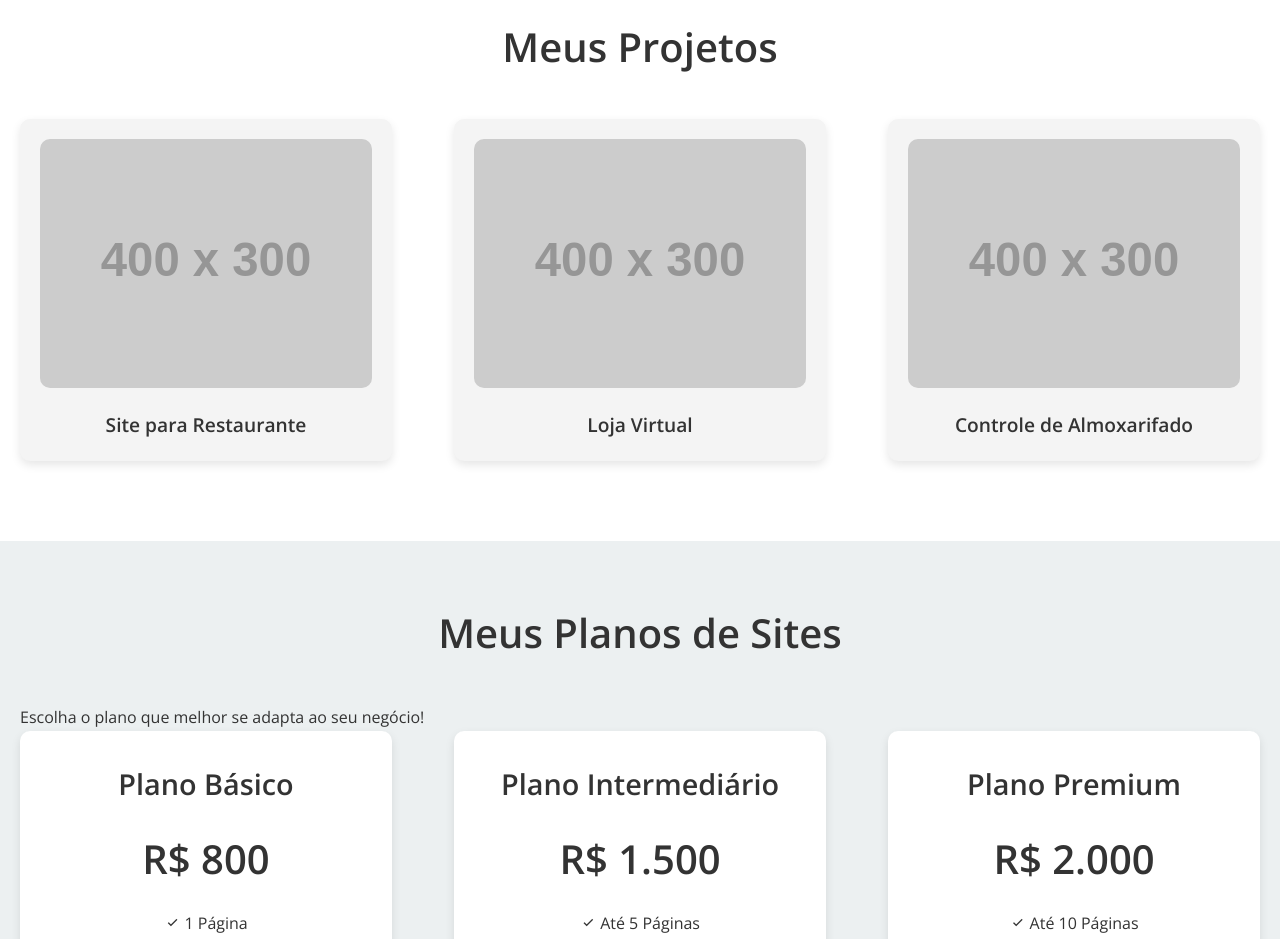
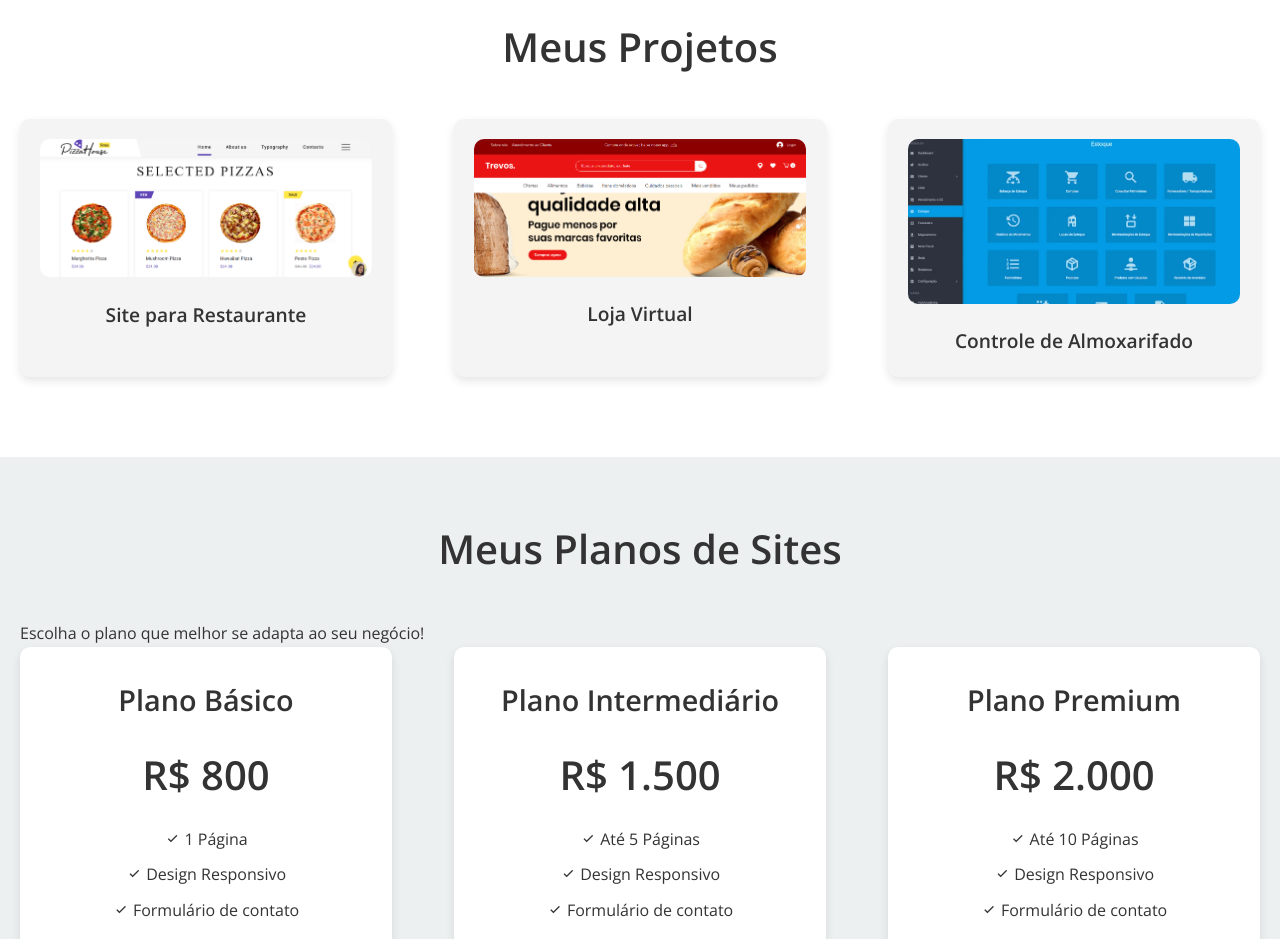
Before and after one commit to DevSouza05/szTec, a plain HTML site: page index.html in a window 1280 px wide. Shown: the part 1740-2679 px from the top of the page. Drawn offline with nearby package versions, Linux system fonts and the light colour scheme; placeholder pictures from the web are drawn by us.

Commit message:
style:add photo the project

```diff
--- a/index.html
+++ b/index.html
@@ -77,15 +77,15 @@
             <h2>Meus Projetos</h2>
             <div class="project-gallery">
                 <div class="project-card">
-                    <img src="https://via.placeholder.com/400x300" alt="Projeto 1">
+                    <img src="./site restaurante.png" alt="Projeto Restaurante">
                     <h4>Site para Restaurante</h4>
                 </div>
                 <div class="project-card">
-                    <img src="https://via.placeholder.com/400x300" alt="Projeto 2">
+                    <img src="./loja virtual.png" alt="Projeto Loja Virtual">
                     <h4>Loja Virtual</h4>
                 </div>
                 <div class="project-card">
-                    <img src="https://via.placeholder.com/400x300" alt="Projeto 3">
+                    <img src="./estoque.png" alt="Projeto Controle de Almoxarifado">
                     <h4>Controle de Almoxarifado</h4>
                 </div>
             </div>
```
Also changed, not shown: estoque.png (added), loja virtual.png (added), site restaurante.png (added).
